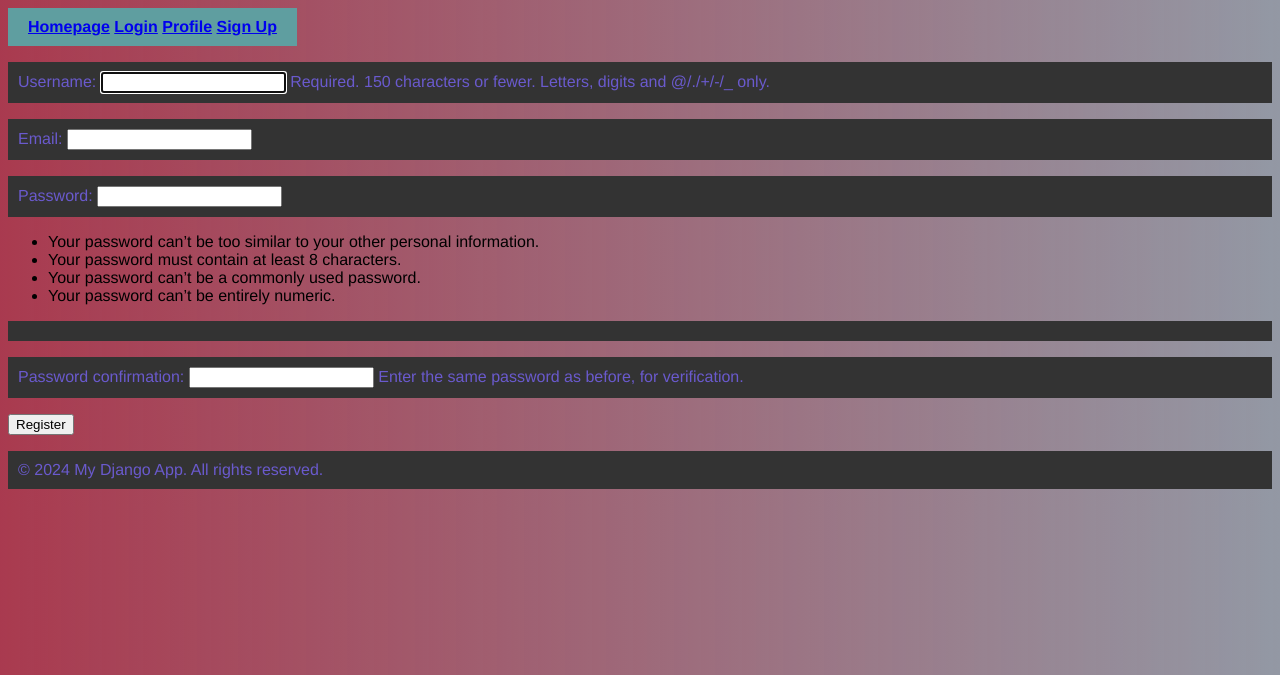
After one commit to smoothmd/Final_project_2025, a Django app: page /register/ in a window 1280 px wide. The commit adds this page. Shown: the top 675 px of the page. Run offline with Django 5.2, Linux system fonts and the light colour scheme.

Commit message:
I added a login and user features to the site and I now I need SQL features

```diff
--- a/Final_project_2025/settings.py
+++ b/Final_project_2025/settings.py
@@ -66,6 +66,8 @@
         },
     },
 ]
+LOGIN_URL = '/login/'
+
 
 WSGI_APPLICATION = 'Final_project_2025.wsgi.application'
 
--- a/Final_project_2025/urls.py
+++ b/Final_project_2025/urls.py
@@ -22,7 +22,7 @@
 
 urlpatterns = [
     path("admin/", admin.site.urls),
-    path('map_app2/', include('map_app2.urls')),
-    path('', views.home, name='home')
+    path('', include('map_app2.urls')),
+    # path('', views.home, name='home')
 
 ]
--- /dev/null
+++ b/map_app2/forms.py
@@ -0,0 +1,10 @@
+from django import forms
+from django.contrib.auth.models import User
+from django.contrib.auth.forms import UserCreationForm
+
+class RegisterForm(UserCreationForm):
+    email = forms.EmailField(required=True)
+
+    class Meta:
+        model = User
+        fields = ["username", "email", "password1", "password2"]
--- /dev/null
+++ b/map_app2/templates/map_app2/register.html
@@ -0,0 +1,9 @@
+{% extends 'base.html' %}
+
+{% block content %}
+<form method="post">
+    {% csrf_token %}
+    {{ form.as_p }}
+    <button type="submit">Register</button>
+</form>
+{% endblock %}
--- a/map_app2/templates/map_app2/signup.html
+++ /dev/null
@@ -1,3 +0,0 @@
-{% extends "base.html" %}
-
-{% block content %}
--- a/map_app2/urls.py
+++ b/map_app2/urls.py
@@ -5,8 +5,9 @@
 
 urlpatterns = [
     path('', views.home, name='home'),  # This sets the homepage to the home() view
-    path('login/', views.login, name='login'),  # Login page
-    path('profile', views.profile, name='profile'),  # User profile
-    path('signnup', views.signup, name='signup'),
+    path('register/', views.register_view, name='register'),
+    path('login/', views.login_view, name='login'),
+    path('logout/', views.logout_view, name='logout'),
+    path('profile/', views.profile_view, name='profile'),
     #path('logout/', LogoutView.as_view(next_page='login'), name='logout'),  # Log out
 ]
--- a/map_app2/views.py
+++ b/map_app2/views.py
@@ -1,22 +1,77 @@
 from django.shortcuts import render, redirect
-from django.contrib.auth import authenticate, login
+from django.contrib.auth import login, logout, authenticate
+from .forms import RegisterForm
+from django.contrib.auth.decorators import login_required
 from django.contrib import messages
-#from .forms import SignUpForm, UserProfileForm
-#from django.contrib.auth.decorators import login_required
-from django.http import JsonResponse
+def register_view(request):
+    if request.method == 'POST':
+        form = RegisterForm(request.POST)
+        if form.is_valid():
+            user = form.save()
+            login(request, user)
+            return redirect('profile')
+    else:
+        form = RegisterForm()
+    return render(request, 'map_app2/register.html', {'form': form})
 
-# Create your views here.
-from django.shortcuts import render
-from django.http import HttpResponse
+def login_view(request):
+    if request.method == 'POST':
+        username = request.POST['username']
+        password = request.POST['password']
+        user = authenticate(request, username=username, password=password)
+        if user:
+            login(request, user)
+            return redirect('profile')
+        else:
+            return render(request, 'map_app2/login.html', {'error': 'Invalid credentials'})
+    return render(request, 'map_app2/login.html')
+
+def logout_view(request):
+    logout(request)
+    return redirect('login')
+
+@login_required
+def profile_view(request):
+    try:
+        # Retrieve user data
+        user = request.user
+        if not user.is_authenticated:
+            raise ValueError("User is not logged in.")
+
+        # Pass user data to the profile page
+        return render(request, 'map_app2/profile.html', {'user': user})
+
+    except ValueError as e:
+        # Handle case where user is not logged in
+        messages.error(request, str(e))
+
+        return redirect('map_app2/login.html')  # Redirect to login page
+#return HttpResponse('ValueError exception: '+ str(e))
+    except Exception as e:
+        # Handle unexpected errors
+        messages.error(request, 'An error occurred' + str(e))
+
+        return redirect('map_app2/login.html')  # Redirect to login page
+#return HttpResponse('unexpected errors exception: '+ str(e))
+# Signup page view
+    #return render(request, 'map_app2/profile.html', {'user': request.user})
+
 def home(request):
     #return HttpResponse("Hello world!")
     return render(request, 'index.html')  # Make sure this is the correct file
+#def profile(request):
+    #return render(request, 'profile.html')
 
-def login(request):
-    return render(request, 'login.html')
 
-def signup(request):
-    return render(request, 'signup.html')
+# def logout_view(request):
+#     logout(request)
+#     return redirect("login")
 
-def profile(request):
-    return render(request, 'profile.html')
+#
+# def login(request):
+#     return render(request, 'login.html')
+
+#def signup(request):
+    #return render(request, 'signup.html')
+
+#
--- a/templates/base.html
+++ b/templates/base.html
@@ -27,7 +27,7 @@
             <a href="{% url 'home' %}" class="nav-link-class">Homepage</a>
             <a href="{% url 'login' %}" class="nav-link-class">Login</a>
             <a href="{% url 'profile' %}" class="nav-link-class">Profile</a>
-            <a href="{% url 'signup' %}" class="nav-link-class">Sign Up</a>
+            <a href="{% url 'register' %}" class="nav-link-class">Sign Up</a>
         </nav>
     </header>
 
```
Also changed, not shown: map_app2/templates/map_app2/login.html (+11 -1 lines), templates/login.html (+9 -4 lines), templates/profile.html (+3 -4 lines), templates/register.html (added, +9 -0 lines), templates/signup.html (deleted, +0 -8 lines), 1 other file.
